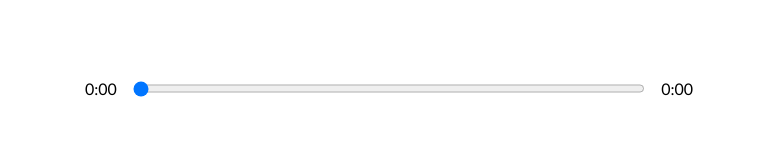
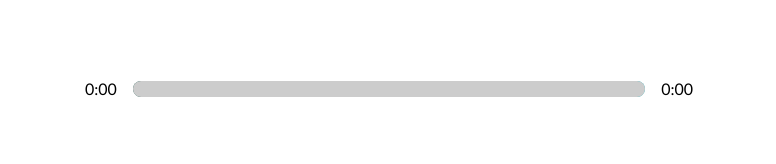
Before and after one commit to reis-daniel/music-player, a React (Create React App) app: page / in a window 1280 px wide. Shown: the part 497-661 px from the top of the page, without its empty margins (251-1027 px from the left). Built offline with nearby package versions, Linux system fonts and the light colour scheme.

Commit message:
styling time-control

```diff
--- a/package.json
+++ b/package.json
@@ -1,4 +1,5 @@
 {
+  "homepage": "https://reis-daniel.github.io/music-player/",
   "name": "music-player",
   "version": "0.1.0",
   "private": true,
@@ -17,6 +18,8 @@
     "web-vitals": "^2.1.4"
   },
   "scripts": {
+    "predeploy": "npm run build",
+    "deploy": "gh-pages -d build",
     "start": "react-scripts start",
     "build": "react-scripts build",
     "test": "react-scripts test",
@@ -39,5 +42,8 @@
       "last 1 firefox version",
       "last 1 safari version"
     ]
+  },
+  "devDependencies": {
+    "gh-pages": "^4.0.0"
   }
 }
--- a/src/App.js
+++ b/src/App.js
@@ -20,15 +20,27 @@
     // !e.target ist hier das Audio-Tag!
     const current = e.target.currentTime;
     const duration = e.target.duration;
+    const roundedCurrent = Math.round(current);
+    const roundedDuration = Math.round(duration);
+    const animationPercentage = Math.round(
+      (roundedCurrent / roundedDuration) * 100
+    );
+
     // Via Spread werden die aktuellen Daten des Objektes beibehalten
     // currentTime und duration werden aktualisiert.
-    setSongInfo({ ...songInfo, currentTime: current, duration });
+    setSongInfo({
+      ...songInfo,
+      currentTime: current,
+      duration,
+      animationPercentage,
+    });
   };
 
   // States:
   const [songInfo, setSongInfo] = useState({
     currentTime: 0,
     duration: 0,
+    animationPercentage: 0,
   });
   // State erhält Array aus data.js, indem alle Songs als Objekt hinterlegt sind.
   const [songs, setSongs] = useState(data());
--- a/src/components/LibrarySong.js
+++ b/src/components/LibrarySong.js
@@ -1,4 +1,5 @@
 import React from "react";
+import { playAudio } from "../util";
 
 const LibrarySong = ({
   song,
@@ -22,14 +23,7 @@
     });
     setSongs(newSongs);
     // Überprüfen ob der Song spielt und warten, bis der ausgewählte Song geladen ist.
-    if (isPlaying) {
-      const playPromise = audioRef.current.play();
-      if (playPromise !== undefined) {
-        playPromise.then((audio) => {
-          audioRef.current.play();
-        });
-      }
-    }
+    playAudio(isPlaying, audioRef);
   };
 
   return (
--- a/src/components/Player.js
+++ b/src/components/Player.js
@@ -1,4 +1,5 @@
 import React, { useEffect } from "react";
+import { playAudio } from "../util";
 import { FontAwesomeIcon } from "@fortawesome/react-fontawesome";
 import {
   faPlay,
@@ -70,20 +71,30 @@
       await setCurrentSong(
         songs[currentIndex + 1 === songs.length ? 0 : currentIndex + 1]
       );
-      if (isPlaying) audioRef.current.play();
     }
     if (direction === "skip-back") {
       await setCurrentSong(
         songs[currentIndex === 0 ? songs.length - 1 : currentIndex - 1]
       );
-      if (isPlaying) audioRef.current.play();
     }
+    playAudio(isPlaying, audioRef);
   }
+
+  // Styles
+  const trackAnim = {
+    transform: `translateX(${songInfo.animationPercentage}%)`,
+  };
 
   return (
     <div className="player">
       <div className="time-control">
         <p>{getTime(songInfo.currentTime)}</p>
+        <div
+          className="track"
+          style={{
+            background: `linear-gradient(to right, ${currentSong.color[0]},${currentSong.color[1]} )`,
+          }}
+        >
           <input
             type="range"
             min={0}
@@ -91,7 +102,9 @@
             value={songInfo.currentTime}
             onChange={dragHandler}
           />
-        <p>{getTime(songInfo.duration)}</p>
+          <div className="animate-track" style={trackAnim}></div>
+        </div>
+        <p>{songInfo.duration ? getTime(songInfo.duration) : "0:00"}</p>
       </div>
       <div className="play-control">
         <FontAwesomeIcon
--- a/src/styles/_player.scss
+++ b/src/styles/_player.scss
@@ -8,10 +8,12 @@
 .time-control {
   width: 50%;
   display: flex;
-
+  align-items: center;
   input {
     width: 100%;
-    padding: 1rem 0;
+    -webkit-appearance: none;
+    background: transparent;
+    cursor: pointer;
   }
 
   p {
@@ -29,3 +31,33 @@
     cursor: pointer;
   }
 }
+
+input[type="range"]:focus {
+  outline: none;
+}
+
+input[type="range"]::-webkit-slider-thumb {
+  -webkit-appearance: none;
+  height: 1rem;
+  width: 1rem;
+}
+
+.track {
+  position: relative;
+  background-color: lightsteelblue;
+  width: 100%;
+  height: 1rem;
+  border-radius: 1rem;
+  overflow: hidden;
+}
+
+.animate-track {
+  background-color: rgb(204, 204, 204);
+  width: 100%;
+  height: 100%;
+  position: absolute;
+  top: 0;
+  left: 0;
+  transform: translateX(0%);
+  pointer-events: none;
+}
--- /dev/null
+++ b/src/util.js
@@ -0,0 +1,10 @@
+export const playAudio = (isPlaying, audioRef) => {
+  if (isPlaying) {
+    const playPromise = audioRef.current.play();
+    if (playPromise !== undefined) {
+      playPromise.then((audio) => {
+        audioRef.current.play();
+      });
+    }
+  }
+};
```
Also changed, not shown: 1 other file (tests, documents, lock files or other folders). Lines whose indentation alone changed are shown as unchanged.
